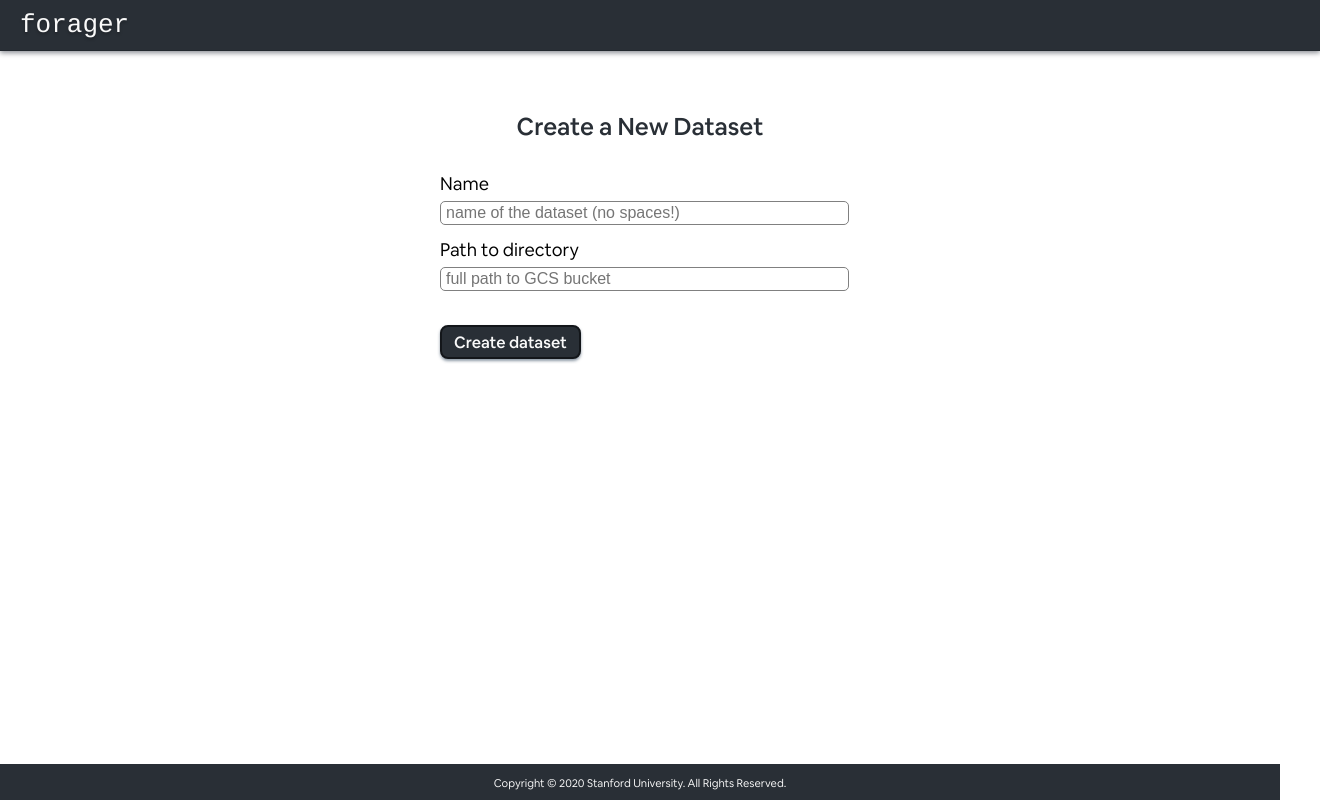
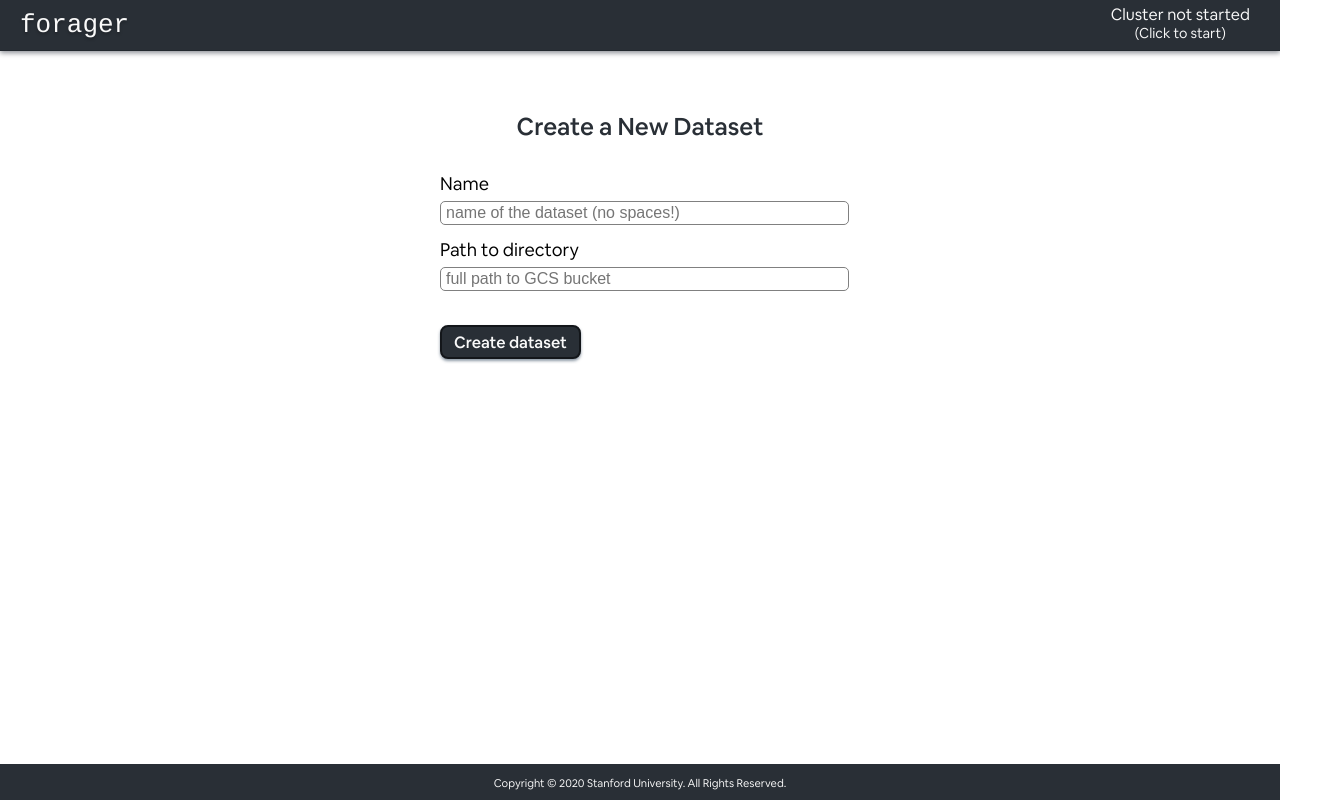
Before and after one commit to jeremyephron/forager, a React (Create React App) app in the folder forager_fe/: page /create in a window 1280 px wide. Shown: the whole page, 1320 px wide, since content can reach past the window. Built offline with nearby package versions, Linux system fonts and the light colour scheme; no server answers.

Commit message:
Added global cluster status button to top navbar

```diff
--- a/forager_fe/package.json
+++ b/forager_fe/package.json
@@ -9,9 +9,12 @@
     "node-sass": "^4.14.1",
     "react": "^16.13.1",
     "react-dom": "^16.13.1",
+    "react-redux": "^7.2.1",
     "react-router-dom": "^5.2.0",
     "react-scripts": "3.4.3",
-    "styled-components": "^5.2.0"
+    "redux": "^4.0.5",
+    "styled-components": "^5.2.0",
+    "typescript": "^4.0.3"
   },
   "scripts": {
     "start": "react-scripts start",
--- a/forager_fe/src/Components/AppNavBar.js
+++ b/forager_fe/src/Components/AppNavBar.js
@@ -1,6 +1,8 @@
 import React from "react";
 import { NavLink } from "react-router-dom";
 import styled from "styled-components";
+
+import ClusterStatus from "./ClusterStatus";
 
 import { colors } from "../Constants";
 
@@ -9,7 +11,6 @@ const Container = styled.div`
   align-items: center;
   justify-content: space-between;
   padding: 0px 20px;
-  width: 100%;
   height: 50px;
   position: sticky;
   top: 0;
@@ -30,6 +31,7 @@ function AppNavBar() {
   return (
     <Container className="flex-row">
       <HomeLink to="/" activeClassName="home">forager</HomeLink>
+      <ClusterStatus />
     </Container>
   );
 }
--- /dev/null
+++ b/forager_fe/src/Components/ClusterStatus.js
@@ -0,0 +1,106 @@
+import React, { useEffect, useState } from "react";
+import { useSelector, useDispatch } from 'react-redux';
+import styled from "styled-components";
+
+import { colors } from "../Constants";
+
+const StatusButton = styled.a`
+  float: right;
+  font-family: "AirBnbCereal-Book";
+  color: ${colors.lightText};
+  display: flex;
+  height: 100%;
+  align-items: center;
+  justify-content: center;
+  flex-direction: column;
+  padding: 0 10px;
+  transition: background 0.2s ease;
+
+  &:hover:not(.disabled) {
+    cursor: pointer;
+    background: #454e5a;
+  }
+`;
+
+const SubText = styled.div`
+  font-size: 14px;
+  line-height: 20px;
+`;
+
+const API_BASE = "https://127.0.0.1:8000/api";
+const START_CLUSTER_ENDPOINT = "/start_cluster";
+const STOP_CLUSTER_ENDPOINT = "/stop_cluster";
+const STATUS_POLL_INTERVAL = 2500;  // ms
+
+function ClusterStatus() {
+  const cluster = useSelector(state => state.cluster);
+  const dispatch = useDispatch();
+
+  let mainText, subText;
+  switch (cluster.status) {
+    case 'CLUSTER_STARTING':
+      mainText = 'Cluster starting...';
+      break;
+    case 'CLUSTER_PREPARING':
+      mainText = 'Cluster preparing...';
+      break;
+    case 'CLUSTER_STARTED':
+      mainText = 'Cluster ready';
+      subText = '(Click to shut down)';
+      break;
+    default:
+      mainText = 'Cluster not started';
+      subText = '(Click to start)';
+  }
+
+  const handleClick = async () => {
+    let endpoint;
+    if (cluster.status == 'CLUSTER_NOT_STARTED') {
+      endpoint = START_CLUSTER_ENDPOINT;
+    } else if (cluster.status == 'CLUSTER_STARTED') {
+      endpoint = STOP_CLUSTER_ENDPOINT;
+    } else {
+      return;
+    }
+
+    const response = await fetch(API_BASE + endpoint, {
+      method: "POST",
+      credentials: 'include',
+      headers: {
+        'Content-Type': 'application/json'
+      },
+      body: JSON.stringify({cluster_id: cluster.id})
+    }).then(response => response.json());
+    dispatch({
+      'type': 'SET_CLUSTER_ID',
+      'payload': response,
+    });
+  };
+
+  const updateStatus = async () => {
+    const response = await fetch(API_BASE + '/cluster/' + cluster.id, {
+      credentials: 'include',
+    }).then(response => response.json());
+    dispatch({
+      'type': 'SET_CLUSTER_STATUS',
+      'payload': response,
+    });
+  }
+
+  useEffect(() => {
+    updateStatus();
+    if (cluster.status.endsWith('ING')) {
+      const interval = setInterval(updateStatus, STATUS_POLL_INTERVAL);
+      return () => clearInterval(interval);
+    }
+  }, [cluster.id, cluster.status]);
+
+  return (
+    <StatusButton className={subText ? '' : 'disabled'} onClick={handleClick}>
+      <div>{mainText}</div>
+      <SubText>{subText}</SubText>
+    </StatusButton>
+  );
+}
+
+export default ClusterStatus;
--- /dev/null
+++ b/forager_fe/src/Utils/store.js
@@ -0,0 +1,31 @@
+const initialState = {
+  cluster: {
+    id: undefined,
+    status: 'CLUSTER_NOT_STARTED',
+  },
+  indexes: {}
+}
+
+function reducer(state = initialState, action) {
+  switch (action.type) {
+    case 'SET_CLUSTER_STATUS': {
+      let status;
+      if (!action.payload.has_cluster) {
+        status = 'CLUSTER_NOT_STARTED';
+      } else if (!action.payload.started) {
+        status = 'CLUSTER_STARTING';
+      } else if (!action.payload.ready) {
+        status = 'CLUSTER_PREPARING';
+      } else {
+        status = 'CLUSTER_STARTED';
+      }
+      return {...state, cluster: {...state.cluster, status}};
+    }
+    case 'SET_CLUSTER_ID':
+      return {...state, cluster: {...state.cluster, id: action.payload.cluster_id}};
+    default:
+      return state;
+  }
+};
+
+export default reducer;
--- a/forager_fe/src/index.js
+++ b/forager_fe/src/index.js
@@ -1,8 +1,20 @@
 import React from 'react';
 import ReactDOM from 'react-dom';
+import { Provider } from 'react-redux';
+import { createStore } from 'redux';
+
+import reducer from './Utils/store.js';
 import App from './App';
 
 import "./Constants/styles/global.scss";
 import "./Constants/styles/reset.css";
 
-ReactDOM.render(<App />, document.getElementById('root'));
+const store = createStore(reducer);
+
+const rootElement = document.getElementById('root');
+ReactDOM.render(
+  <Provider store={store}>
+    <App/>
+  </Provider>,
+  rootElement
+);
```
Also changed, not shown: 2 other files (tests, documents, lock files or other folders).
